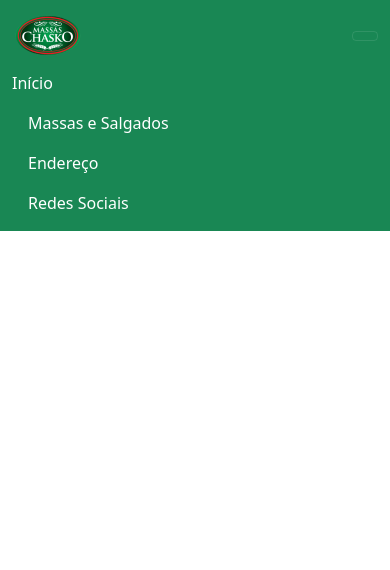
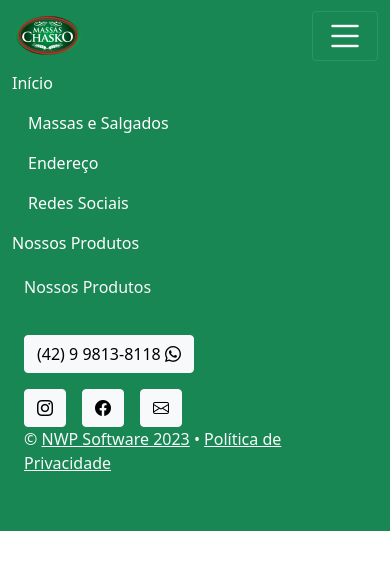
Before and after one commit to NathanPatrzyk/massaschasko, a PHP site: page /produtos.php in a window 390 px wide, after a click that opens the changed part. Shown: the top 570 px of the page. Run offline with PHP 8.4, Linux system fonts and the light colour scheme.

Commit message:
1.2.1
Versão de Desenvolvimento 1.2.0

- Início do produtos.php
- Criação da conexão com a base de dados.

```diff
--- /dev/null
+++ b/web/connection/connection.php
@@ -0,0 +1,10 @@
+<?php
+    try{
+        $connection = new PDO("mysql:host=localhost;dbname=massaschasko", "root", "root");
+        echo '<script type="text/javascript">console.log("Sucesso ao conectar com a base de dados!")</script>';
+    }
+    catch(Exception $exception){
+        echo '<script type="text/javascript">console.log("Erro ao conectar com a base de dados!")</script>';
+        echo 'Erro ao conectar com a base de dados!';
+    }
+?>
--- a/web/pages/footer.pages.php
+++ b/web/pages/footer.pages.php
@@ -1,10 +1,16 @@
+<?php
+    include './connection/connection.php';
+?>
 <footer>
-        <div class="container-fluid d-block d-md-flex gap-3 align-items-center p-4 p-md-5 bg-success">
+        <div class="container-fluid d-block d-md-flex gap-3 align-items-top p-4 p-md-5 bg-success">
             <div class="container-fluid py-3 p-0 p-md-3 mx-auto">
                 <a href="./index.php" class="py-1 text-decoration-none active d-block text-light">Início</a>
                 <a href="./index.php" class="py-1 text-decoration-none active d-block text-light">Massas e Salgados</a>
                 <a href="./index.php#endereco" class="py-1 text-decoration-none active d-block text-light">Endereço</a>
                 <a href="./index.php#redes-sociais" class="py-1 text-decoration-none active d-block text-light">Redes Sociais</a>
+            </div>
+            <div class="container-fluid py-3 p-0 p-md-3 mx-auto">
+                <a href="./produtos.php?id=todos" class="py-1 text-decoration-none active d-block text-light">Nossos Produtos</a>
             </div>
             <div class="container-fluid py-3 p-0 p-md-3">
                 <a class="text-decoration-none" href="https://api.whatsapp.com/send/?phone=5542998138118&text&type=phone_number&app_absent=0" target="_blank">
--- a/web/pages/navbar.pages.php
+++ b/web/pages/navbar.pages.php
@@ -1,10 +1,13 @@
+<?php
+    include './connection/connection.php';
+?>
 <nav class="navbar navbar-expand navbar-dark bg-success d-sm-block d-none fixed-top">
     <div class="container-fluid">
-        <a href="./index.php" class="navbar-brand mx-5">
+        <a href="./index.php" class="navbar-brand mx-3">
             <img src="./img/massaschasko.png">
         </a>
-        <ul class="navbar-nav justify-content-end mx-5 px-5">
-            <li class="nav-item dropdown mx-5">
+        <ul class="navbar-nav justify-content-end mx-3 px-3">
+            <li class="nav-item dropdown mx-3">
                 <a href="" class="nav-link active" data-bs-toggle="dropdown">Início</a>
                 <ul class="dropdown-menu bg-success">
                     <li class="bg-success">
@@ -17,6 +20,9 @@
                         <a href="./index.php#redes-sociais" class="dropdown-item text-light bg-success active">Redes Sociais</a>
                     </li>
                 </ul>
+            </li>
+            <li class="nav-item dropdown mx-3">
+                <a href="" class="nav-link active" data-bs-toggle="dropdown">Nossos Produtos</a>
             </li>
         </ul>
     </div>
@@ -44,6 +50,9 @@
                 <li class="nav-item mx-3">
                     <a href="./index.php#redes-sociais" class="nav-link active">Redes Sociais</a>
                 </li>
+                <li class="nav-item">
+                    <a href="./produtos.php?id=todos" class="nav-link active">Nossos Produtos</a>
+                </li>
             </ul>
         </div>
     </div>
--- a/web/produtos.php
+++ b/web/produtos.php
@@ -1,4 +1,7 @@
 <!DOCTYPE html>
+<?php
+    include './connection/connection.php';
+?>
 <html lang="pt-BR">
 <head>
     <meta charset="UTF-8">
@@ -6,12 +9,25 @@
     <title>Massas Chasko - Nossos Produtos</title>
 
     <link href="https://cdn.jsdelivr.net/npm/bootstrap@5.1.3/dist/css/bootstrap.min.css" rel="stylesheet" integrity="sha384-1BmE4kWBq78iYhFldvKuhfTAU6auU8tT94WrHftjDbrCEXSU1oBoqyl2QvZ6jIW3" crossorigin="anonymous">
-</head>
+    <link rel="stylesheet" href="https://cdn.jsdelivr.net/npm/bootstrap-icons@1.8.1/font/bootstrap-icons.css">
+
+    <style>
+        main{
+            background: url(./img/main-bg.png) bottom;
+        }
+        body{
+            padding-top: 71px;
+        }
+    </style>
 <body>
     <?php
         include './pages/navbar.pages.php';
     ?>
 
+    <?php
+        include './pages/footer.pages.php';
+    ?>
+
     <script src="https://cdn.jsdelivr.net/npm/bootstrap@5.1.3/dist/js/bootstrap.bundle.min.js" integrity="sha384-ka7Sk0Gln4gmtz2MlQnikT1wXgYsOg+OMhuP+IlRH9sENBO0LRn5q+8nbTov4+1p" crossorigin="anonymous"></script>
 </body>
 </html>
```
Also changed, not shown: web/sobre.php (deleted, +0 -17 lines).
